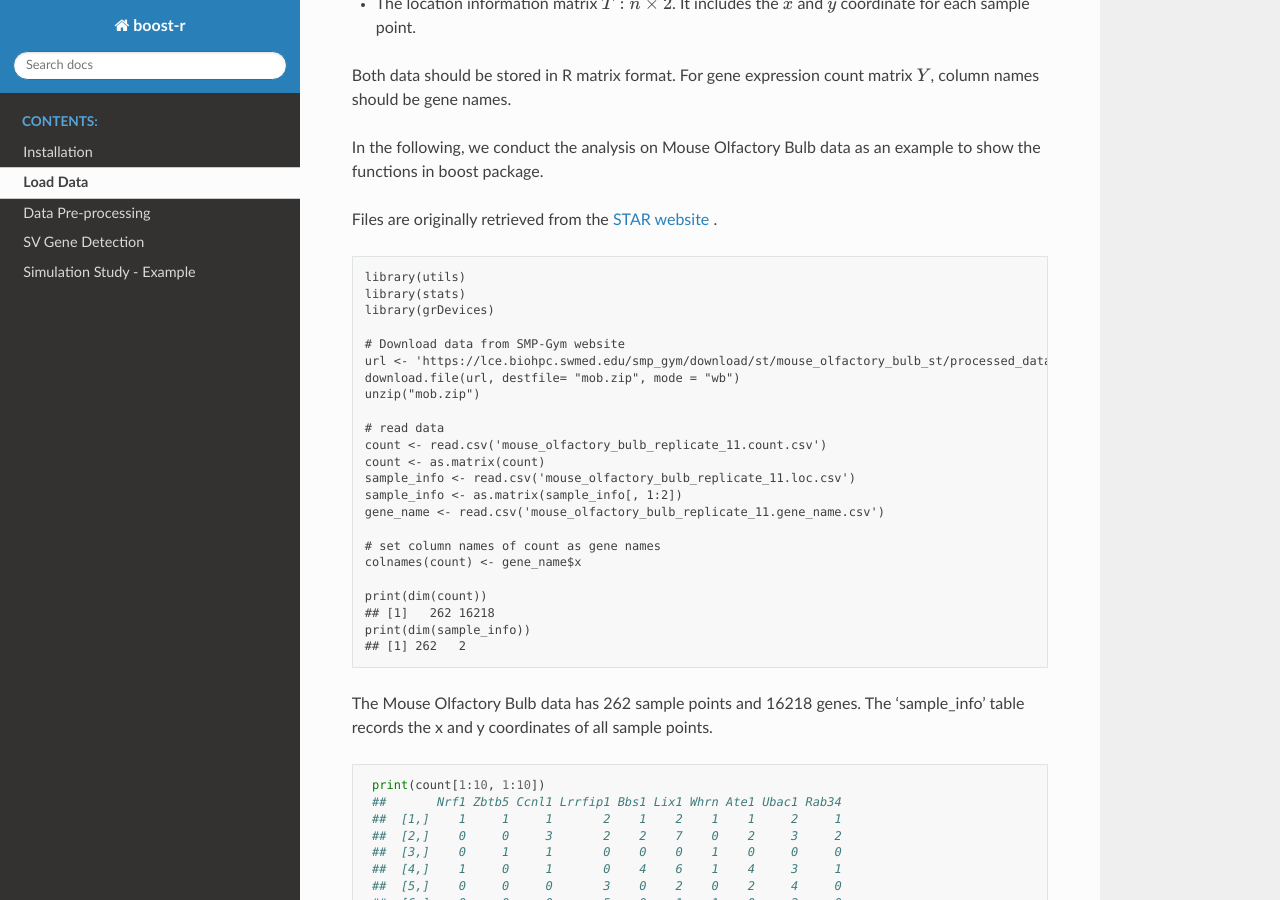
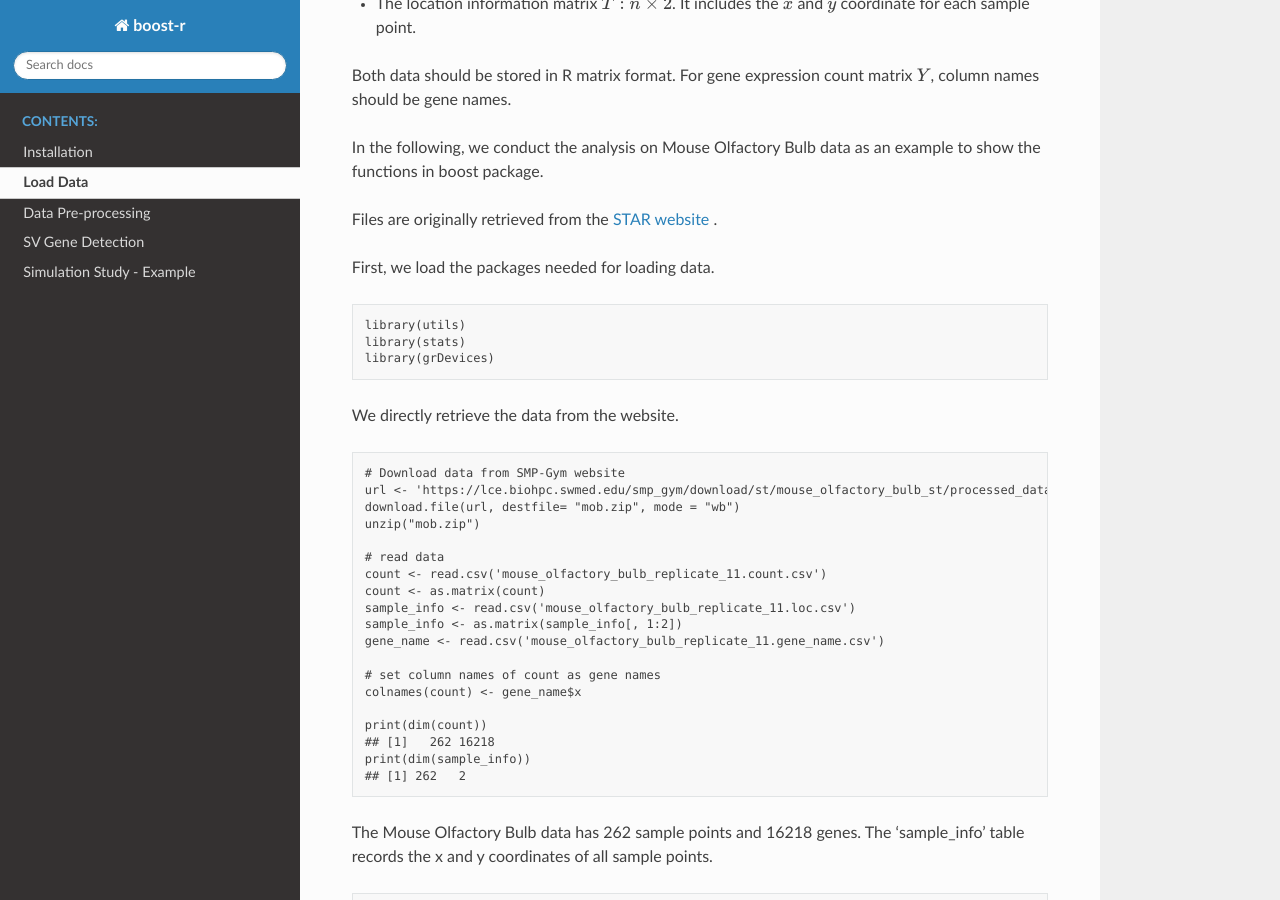
Before and after one commit to estfernan/boost, a Sphinx documentation site: the page built from docs/loaddata.rst, in a window 1280 px wide and 900 px high, scrolled down 240 px. Built offline with Sphinx 7.4.7 and the Read the Docs theme 2.0.0, drawn with Linux system fonts in a browser that asks for light colours.

Commit message:
Update loaddata.rst

```diff
--- a/docs/loaddata.rst
+++ b/docs/loaddata.rst
@@ -11,11 +11,15 @@ Both data should be stored in R matrix format. For gene expression count matrix
 In the following, we conduct the analysis on Mouse Olfactory Bulb data as an example to show the functions in boost package.
 
 Files are originally retrieved from the `STAR website <https://lce.biohpc.swmed.edu/smp_gym/explorer.php>`_ .
+
+First, we load the packages needed for loading data.
 ::
         library(utils)
         library(stats)
         library(grDevices)
 
+We directly retrieve the data from the website.
+::
         # Download data from SMP-Gym website
         url <- 'https://lce.biohpc.swmed.edu/smp_gym/download/st/mouse_olfactory_bulb_st/processed_data/mouse_olfactory_bulb_replicate_11.zip'
         download.file(url, destfile= "mob.zip", mode = "wb")
```
